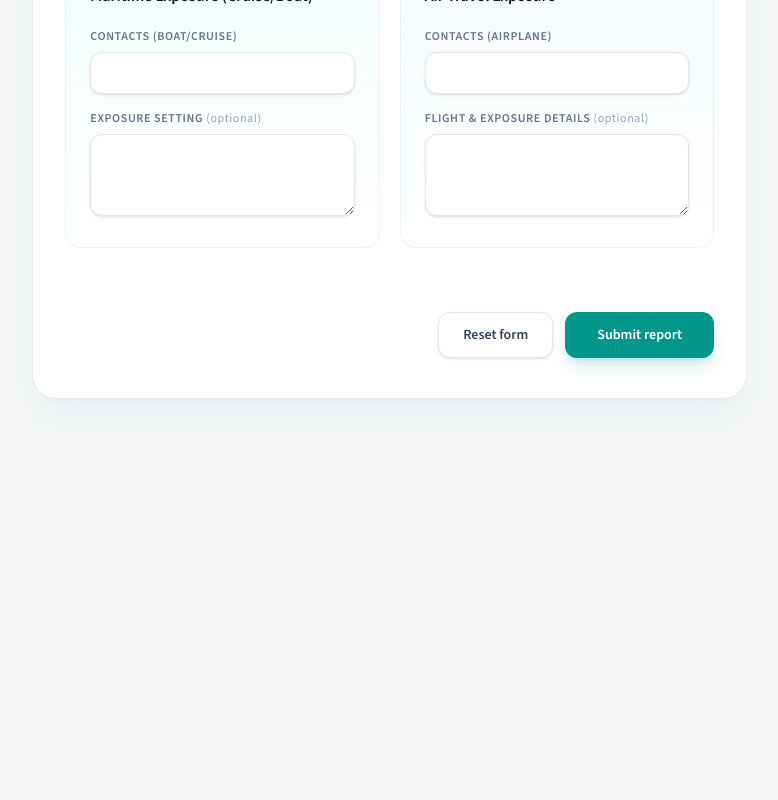
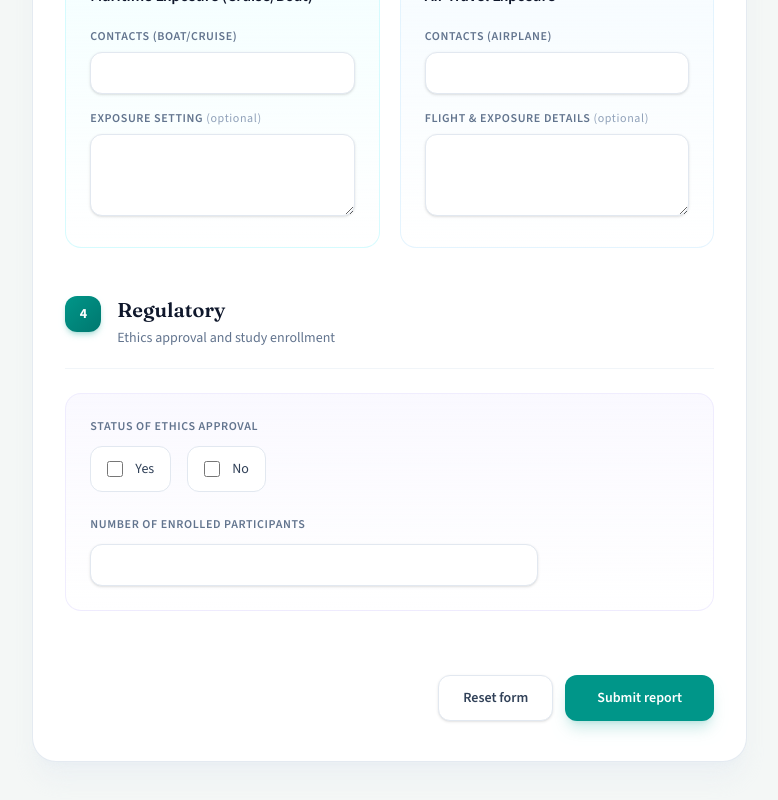
Before and after one commit to pathus90/hantavirus, a React (Vite) app: page / in a window 1280 px wide. Shown: the part 1336-2136 px from the top of the page, without its empty margins (437-1215 px from the left). Before the commit the page ends 1799 px from the top, so only its background shows below. Built offline with nearby package versions, Linux system fonts and the light colour scheme; no server answers.

Commit message:
Add regulatory section with ethics approval and enrolled participants.

```diff
--- a/src/components/HantavirusPortal.tsx
+++ b/src/components/HantavirusPortal.tsx
@@ -138,8 +138,14 @@ export default function HantavirusPortal() {
   const handleChange = (
     e: React.ChangeEvent<HTMLInputElement | HTMLTextAreaElement>,
   ) => {
-    const { name, value } = e.target
-    setFormData((prev) => ({ ...prev, [name]: value }))
+    const { name, value, type } = e.target
+    const next =
+      type === 'checkbox'
+        ? (e.target as HTMLInputElement).checked
+          ? value
+          : ''
+        : value
+    setFormData((prev) => ({ ...prev, [name]: next }))
     setSuccess(null)
   }
 
@@ -194,6 +200,8 @@ export default function HantavirusPortal() {
           boat_exposure: formData.boatExposure || null,
           airplane_contacts: toNumber(formData.airplaneContacts),
           airplane_exposure: formData.airplaneExposure || null,
+          ethics_approval: formData.ethicsApproval || null,
+          enrolled_participants: toNumber(formData.enrolledParticipants),
         },
       ])
 
@@ -525,6 +533,79 @@ export default function HantavirusPortal() {
                   </div>
                 </section>
 
+                <section className="space-y-6">
+                  <SectionHeader n={4} title="Regulatory">
+                    <p className="mt-1 hidden text-sm text-slate-500 sm:block">
+                      Ethics approval and study enrollment
+                    </p>
+                  </SectionHeader>
+
+                  <div className="rounded-2xl border border-violet-100/80 bg-gradient-to-b from-violet-50/50 to-white p-5 sm:p-6">
+                    <fieldset className="space-y-6">
+                      <legend className="sr-only">Regulatory information</legend>
+
+                      <div>
+                        <span className={labelClass}>
+                          Status of ethics approval
+                        </span>
+                        <div className="mt-3 flex flex-wrap gap-4">
+                          {(
+                            [
+                              ['yes', 'Yes'],
+                              ['no', 'No'],
+                            ] as const
+                          ).map(([value, label]) => {
+                            const id = `ethicsApproval-${value}`
+                            const checked = formData.ethicsApproval === value
+
+                            return (
+                              <label
+                                key={value}
+                                htmlFor={id}
+                                className={`inline-flex cursor-pointer items-center gap-3 rounded-xl border px-4 py-3 text-sm font-medium transition ${
+                                  checked
+                                    ? 'border-teal-500 bg-teal-50 text-teal-900 ring-2 ring-teal-500/20'
+                                    : 'border-slate-200 bg-white text-slate-700 hover:border-slate-300'
+                                }`}
+                              >
+                                <input
+                                  id={id}
+                                  type="checkbox"
+                                  name="ethicsApproval"
+                                  value={value}
+                                  checked={checked}
+                                  onChange={handleChange}
+                                  className="h-4 w-4 rounded border-slate-300 text-teal-600 focus:ring-teal-500"
+                                />
+                                {label}
+                              </label>
+                            )
+                          })}
+                        </div>
+                      </div>
+
+                      <div className="max-w-md">
+                        <label
+                          htmlFor="enrolledParticipants"
+                          className={labelClass}
+                        >
+                          Number of enrolled participants
+                        </label>
+                        <input
+                          id="enrolledParticipants"
+                          type="number"
+                          min={0}
+                          inputMode="numeric"
+                          name="enrolledParticipants"
+                          value={formData.enrolledParticipants}
+                          onChange={handleChange}
+                          className={`${inputClass} mt-1`}
+                        />
+                      </div>
+                    </fieldset>
+                  </div>
+                </section>
+
                 <div className="sticky bottom-0 -mx-5 flex flex-col-reverse gap-3 border-t border-slate-100 bg-white/95 px-5 py-4 backdrop-blur-md sm:static sm:mx-0 sm:flex-row sm:justify-end sm:border-0 sm:bg-transparent sm:px-0 sm:py-0 sm:pt-4">
                   <button
                     type="reset"
--- a/src/types/report.ts
+++ b/src/types/report.ts
@@ -1,3 +1,5 @@
+export type EthicsApproval = '' | 'yes' | 'no'
+
 export type HantavirusReport = {
   id: number
   country: string | null
@@ -13,6 +15,8 @@ export type HantavirusReport = {
   boat_exposure: string | null
   airplane_contacts: number | null
   airplane_exposure: string | null
+  ethics_approval: string | null
+  enrolled_participants: number | null
   created_at: string | null
 }
 
@@ -31,6 +35,8 @@ export type ReportFormData = {
   boatExposure: string
   airplaneContacts: string
   airplaneExposure: string
+  ethicsApproval: EthicsApproval
+  enrolledParticipants: string
 }
 
 export const emptyFormData = (): ReportFormData => ({
@@ -48,4 +54,6 @@ export const emptyFormData = (): ReportFormData => ({
   boatExposure: '',
   airplaneContacts: '',
   airplaneExposure: '',
+  ethicsApproval: '',
+  enrolledParticipants: '',
 })
```
Also changed, not shown: 2 other files (tests, documents, lock files or other folders).
